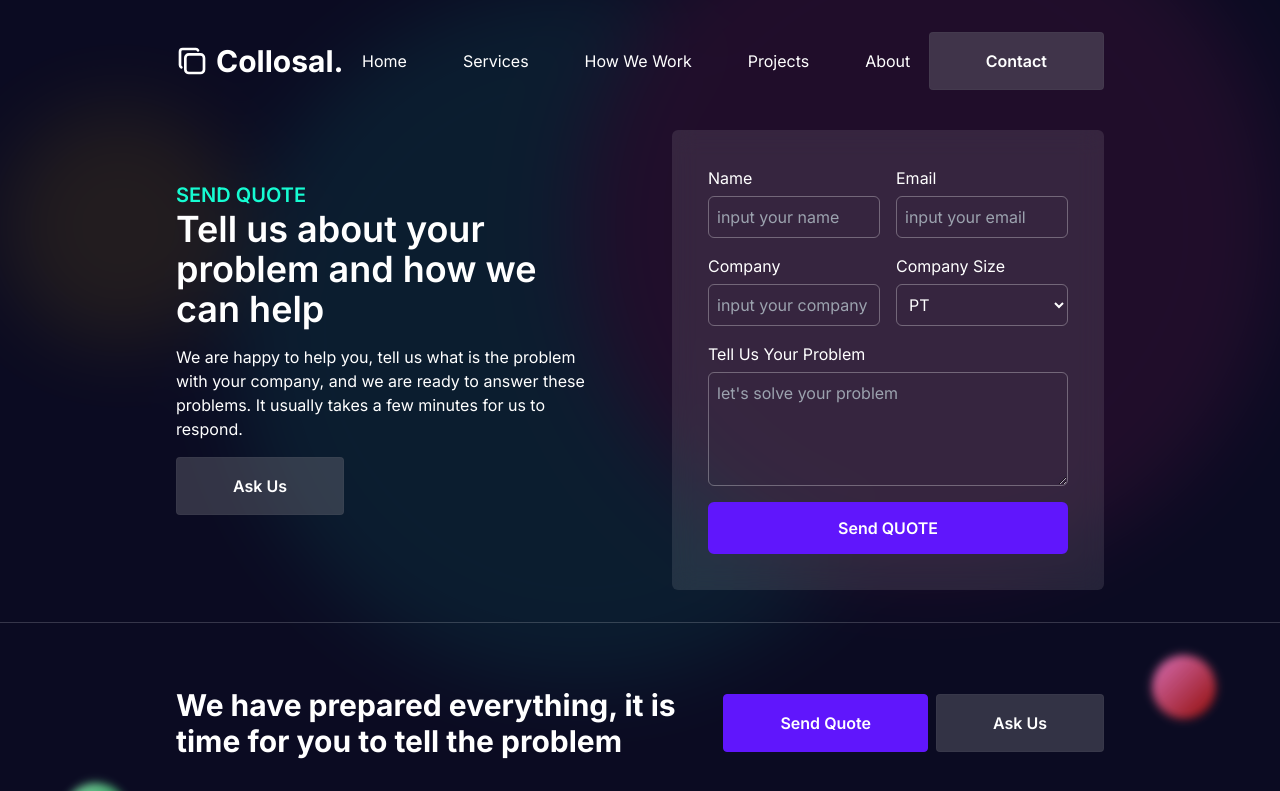
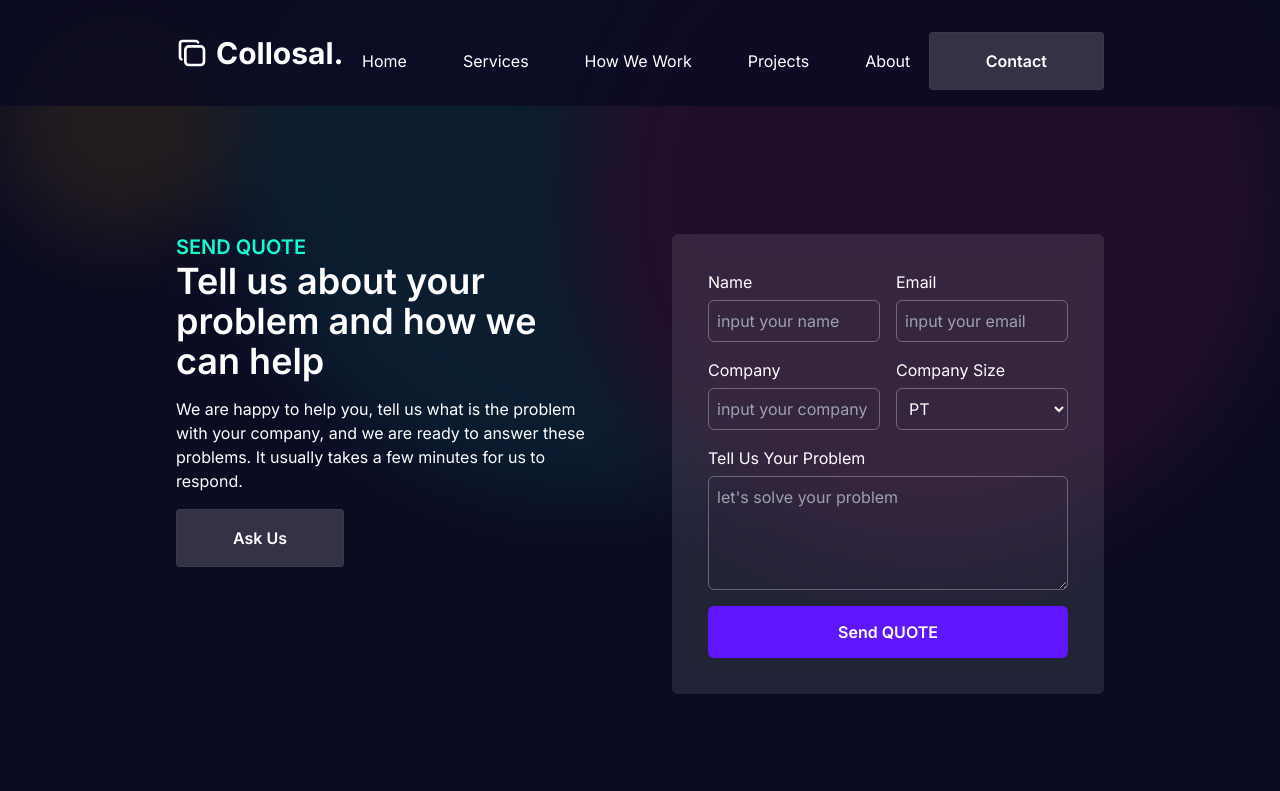
Before and after one commit to yorisofficial/collosal-dev, a Next.js app: page /quotes in a window 1280 px wide. Shown: the top 791 px of the page. Built offline with nearby package versions, Linux system fonts and the light colour scheme.

Commit message:
Adding container of component

```diff
--- a/src/app/(pages)/contact/page.tsx
+++ b/src/app/(pages)/contact/page.tsx
@@ -5,7 +5,7 @@ import React from "react";
 const page = () => {
   return (
     <>
-      <div className="relative grid gap-8 p-[5%] xl:grid-cols-2 xl:px-44">
+      <div className="relative mt-24 grid gap-8 p-[5%] xl:mt-32 xl:grid-cols-2 xl:px-44">
         <div className="absolute right-32 top-32 -z-20 h-48 w-48 -translate-y-1/2 rounded-full bg-[#FC165B]/20 blur-3xl xl:h-[700px] xl:w-[700px]"></div>
         <div className="absolute -left-40 top-1/2 -z-20 h-48 w-48 -translate-y-1/2 rounded-full bg-[#FCA016]/20 blur-3xl xl:h-[700px] xl:w-[700px]"></div>
         <div className="absolute left-1/2 top-1/2 -z-30 h-48 w-48 -translate-x-1/2 -translate-y-1/2 rounded-full bg-[#16FCD2]/20 blur-3xl xl:h-[500px] xl:w-[500px]"></div>
--- a/src/app/(pages)/quotes/page.tsx
+++ b/src/app/(pages)/quotes/page.tsx
@@ -4,13 +4,13 @@ import React from "react";
 const page = () => {
   return (
     <>
-      <div className="relative mt-8 grid h-full w-full grid-cols-1 gap-16 xl:mt-0 xl:grid-cols-2 xl:px-44">
+      <div className="relative mt-24 grid min-h-screen w-full grid-cols-1 items-center justify-center gap-16 xl:mt-0 xl:grid-cols-2 xl:px-44">
         <div className="absolute -z-10 h-full w-full opacity-10 blur-2xl filter xl:block">
           <div className="-translate-y-1/5 -left-1/5 -top-1/5 absolute z-10 h-[120px] w-[120px] rounded-full bg-yellow-500 xl:h-[240px] xl:w-[240px]"></div>
           <div className="absolute -top-1/4 right-0 z-0 h-[300px] w-[300px] -translate-x-1/2 rounded-full bg-teal-500 xl:h-[700px] xl:w-[700px]"></div>
           <div className="absolute right-0 top-1/4 z-10 h-[300px] w-[300px] -translate-y-1/2 rounded-full bg-pink-600 xl:h-[700px] xl:w-[700px]"></div>
         </div>
-        <div className="main-content flex flex-col items-center justify-center gap-4 xl:items-start">
+        <div className="main-content flex flex-col items-center justify-center gap-4 xl:items-start xl:justify-center">
           <div className="title flex flex-col text-center xl:text-start">
             <h1 className="text-xl font-semibold uppercase text-[#16FCD2]">
               SEND QUOTE
@@ -28,7 +28,7 @@ const page = () => {
             Ask Us
           </Button>
         </div>
-        <div className="form-content mt-0 flex h-full w-full items-start justify-center xl:mt-6">
+        <div className="form-content mt-0 flex h-full w-full items-start justify-center xl:mt-32 xl:items-center xl:justify-center">
           <div className="h-fit w-full rounded-md bg-white/10 p-6 backdrop-blur-md xl:p-9">
             <form
               action=""
--- a/src/app/(pages)/service/page.tsx
+++ b/src/app/(pages)/service/page.tsx
@@ -9,7 +9,7 @@ const page = () => {
   ));
 
   return (
-    <div>
+    <div className="mt-24 xl:mt-32">
       <SectionDesign />
       <SectionDev />
       <SectionMaintenence />
--- a/src/app/components/Navbar.tsx
+++ b/src/app/components/Navbar.tsx
@@ -39,16 +39,14 @@ const Navbar = () => {
   }, []);
 
   return (
-    <div className="flex w-full items-center justify-center">
+    <>
       <nav
         ref={navbarRef}
         className={`${
-          isScrolled
-            ? "fixed -top-4 left-0 bg-black/80 backdrop-blur-md"
-            : "block"
-        } z-50 w-full max-w-screen-2xl px-8 py-4 lg:px-44 xl:flex xl:items-center xl:justify-between`}
+          isScrolled ? "backdrop-blur-md" : ""
+        } max-w-screen-3xl fixed left-0 top-0 z-50 w-full bg-[#0b0b22]/80 px-8 py-4 lg:px-44 xl:flex xl:items-center xl:justify-between`}
       >
-        <div className="header mt-4 flex w-full justify-between gap-3 xl:w-fit">
+        <div className="header flex w-full justify-between gap-3 xl:w-fit">
           <Link
             href={"/"}
             className="flex items-center gap-2 text-xl font-bold xl:text-3xl"
@@ -59,7 +57,7 @@ const Navbar = () => {
           <div className="flex text-white xl:hidden">
             <Button
               onClick={() => setMobileMenu(!mobileMenu)}
-              variant="secondary"
+              variant="primary"
               size="small"
               ariaLabel="Open Menu"
             >
@@ -68,7 +66,7 @@ const Navbar = () => {
           </div>
         </div>
         {mobileMenu && (
-          <div className="mobile-menus absolute left-1/2 top-20 z-40 mt-8 w-[90%] -translate-x-1/2 rounded-md border-2 border-white/40 bg-black px-4 py-6 text-center md:px-12 xl:hidden">
+          <div className="mobile-menus absolute left-1/2 top-20 z-40 mt-8 w-[90%] -translate-x-1/2 rounded-md border-2 border-white/40 bg-[#0b0b22] px-4 py-6 text-center md:px-12 xl:hidden">
             <div className="flex flex-col gap-8">
               {NAV_LINKS.map((menu, index) => (
                 <Link
@@ -107,7 +105,7 @@ const Navbar = () => {
           </Link>
         </div>
       </nav>
-    </div>
+    </>
   );
 };
 
--- a/src/app/globals.css
+++ b/src/app/globals.css
@@ -3,7 +3,7 @@
 @tailwind utilities;
 
 body {
-  background-color: rgba(11, 11, 34, 1);
+  background-color: rgb(11, 11, 34);
   color: white;
 }
 
--- a/src/app/page.tsx
+++ b/src/app/page.tsx
@@ -46,7 +46,7 @@ export default function Home() {
   const pristList = PRICELIST;
   return (
     <div className="flex h-full w-full flex-col items-center justify-center gap-16 py-4 xl:gap-32">
-      <div className="hero-section relative mt-24 flex h-full w-full items-center justify-center px-4 md:px-16 xl:px-44">
+      <div className="hero-section relative mt-24 flex h-full w-full items-center justify-center px-4 md:px-16 xl:mt-32 xl:px-44">
         <div className="z-10 flex h-full w-full flex-col items-center justify-center gap-4">
           <span className="font-semibold text-[#16FCD2]">
             CLIENT-DEVELOPMENT DRIVEN
```
